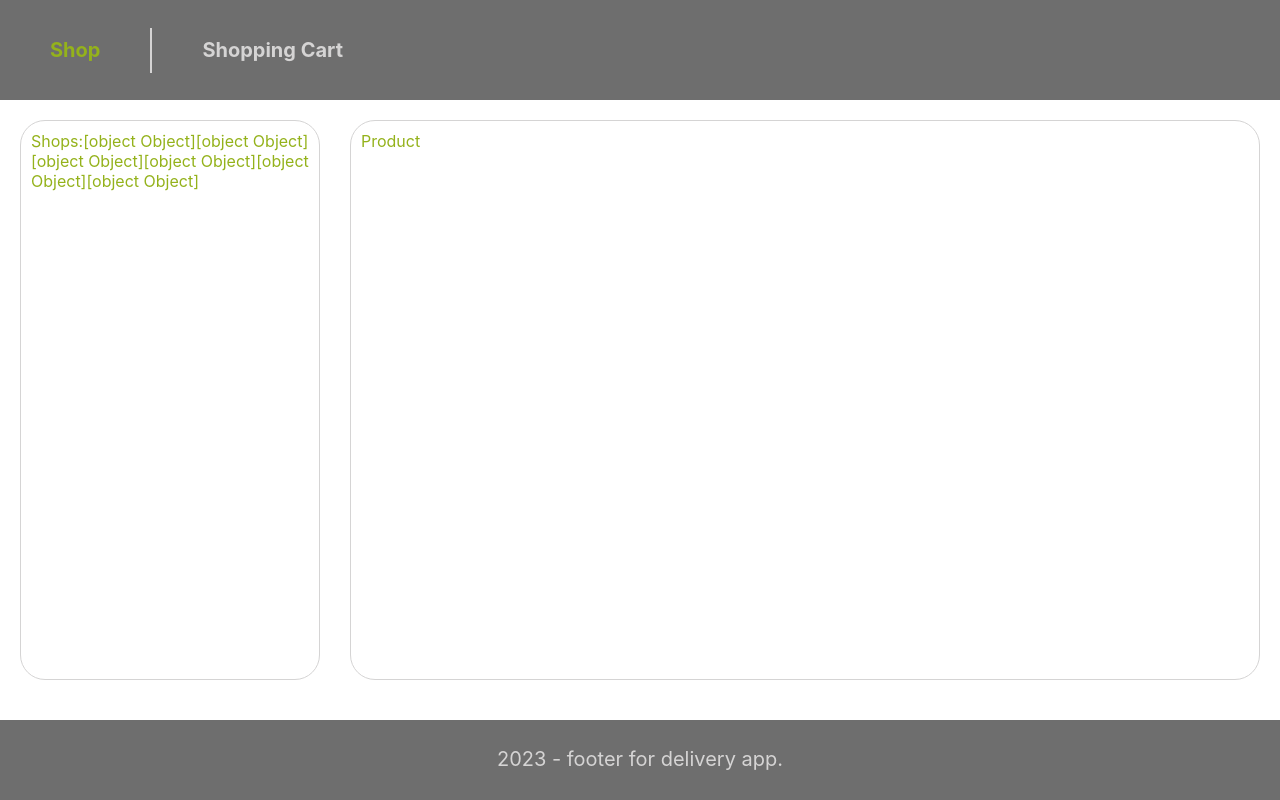
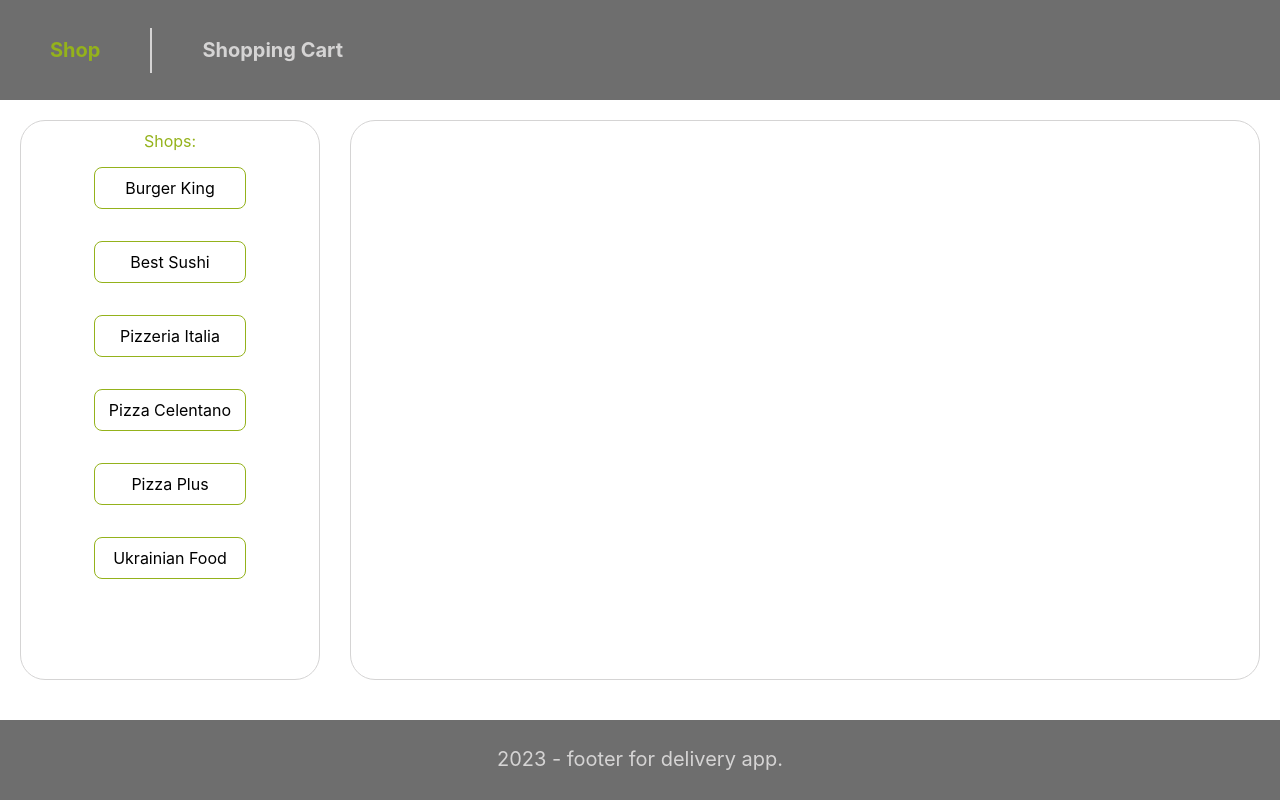
Before and after one commit to SerhiiHats/delivery-app, a React (Create React App) app: page / in a window 1280 px wide. Built offline with nearby package versions, Linux system fonts and the light colour scheme.

Commit message:
add button for name reataurants

```diff
--- a/src/pages/CartPage.js
+++ b/src/pages/CartPage.js
@@ -1,5 +1,5 @@
 import React from 'react';
-import style from "./pagesStyle.module.scss";
+import style from "./pagesStyle.scss";
 
 const CartPage = () => {
   return (
--- a/src/pages/NotfoundPage.js
+++ b/src/pages/NotfoundPage.js
@@ -1,5 +1,5 @@
 import React from 'react';
-import style from "./pagesStyle.module.scss";
+import style from "./pagesStyle.scss";
 import {Link} from "react-router-dom";
 
 const NotfoundPage = () => {
--- a/src/pages/ShopsPage.js
+++ b/src/pages/ShopsPage.js
@@ -1,24 +1,30 @@
-import React from 'react';
-import style from "./pagesStyle.module.scss";
+import React, {useState} from 'react';
+import "./pagesStyle.scss";
 import constBd from "../utils/constBd";
 import {Link} from "react-router-dom";
 
 const ShopsPage = () => {
+  const [product, setProduct] = useState(null);
+  // const [styleId, setStyleId] = useState(null);
 
+  const handleCheckRestaurant = (e) =>{
+    setProduct(e.target.id);
 
-  let listRestaurants = "";
-  for (const key in constBd) {
-    listRestaurants += <Link key={key} to={key}>{key}</Link>
-    console.log(constBd[key].name)
-  }
+  };
+
+  const listRestaurants = constBd.map(item =>{
+    return(<p className={item.name === product ? "active normal" : "normal"} onClick={(e)=>handleCheckRestaurant(e)} id={item.name} key={item.name} to={item.name}>{item.name}</p>)
+  })
 
   return (
-    <div className={style.shops}>
-      <div className={style.containerRestaurants}>Shops:
+    <div className={"shops"}>
+      <div className={"containerRestaurants"}>Shops:
         {listRestaurants}
       </div>
 
-      <div className={style.containerProducts}>Product</div>
+      <div className={"containerProducts"}>
+        {product}
+      </div>
     </div>
   );
 };
--- a/src/pages/pagesStyle.module.scss
+++ b/src/pages/pagesStyle.scss
@@ -1,6 +1,7 @@
 @import "./src/index";
 
 $widthContainerRestaurants: $size * 30;
+
 
 .cart {
   color: #ff7f7f;
@@ -25,6 +26,35 @@
     align-items: center;
     padding: $size;
     box-sizing: border-box;
+
+
+    .normal {
+      color: black;
+      border: $size * 0.1 solid $colorActive2;
+      border-radius: 8px;
+      width: $size * 15;
+      padding: $size 0;
+      text-align: center;
+      transition: 0.2s;
+
+      &:hover {
+        scale: 1.05;
+        box-shadow: 0 0 7px 1px $colorDefault;
+      }
+
+    }
+
+    & > .active {
+      background-color: $colorActive2;
+      color: white;
+      font-weight: bold;
+
+      &:hover {
+        scale: none;
+        box-shadow: none;
+      }
+    }
+
   }
 
   .containerProducts {
--- a/src/utils/constBd.js
+++ b/src/utils/constBd.js
@@ -1,22 +1,47 @@
-const restaurants = {
-  burgerKing:{
+const restaurants = [
+  {
     name: "Burger King",
   },
-  bestSushi:{
+  {
     name: "Best Sushi",
   },
-  pizzeriaItalia:{
+  {
     name: "Pizzeria Italia",
   },
-  pizzaCelentano:{
+  {
     name: "Pizza Celentano",
   },
-  pizzaPlus:{
+  {
     name: "Pizza Plus",
   },
-  ukrainianFood:{
-    name: "ukrainian Food",
-  },
-}
+  {
+    name: "Ukrainian Food",
+  }
+];
+
+//
+//
+// const restaurants = {
+//   burgerKing:{
+//     name: "Burger King",
+//   },
+//   bestSushi:{
+//     name: "Best Sushi",
+//   },
+//   pizzeriaItalia:{
+//     name: "Pizzeria Italia",
+//   },
+//   pizzaCelentano:{
+//     name: "Pizza Celentano",
+//   },
+//   pizzaPlus:{
+//     name: "Pizza Plus",
+//   },
+//   ukrainianFood:{
+//     name: "ukrainian Food",
+//   },
+// }
+
+
 
 export default restaurants;
```
